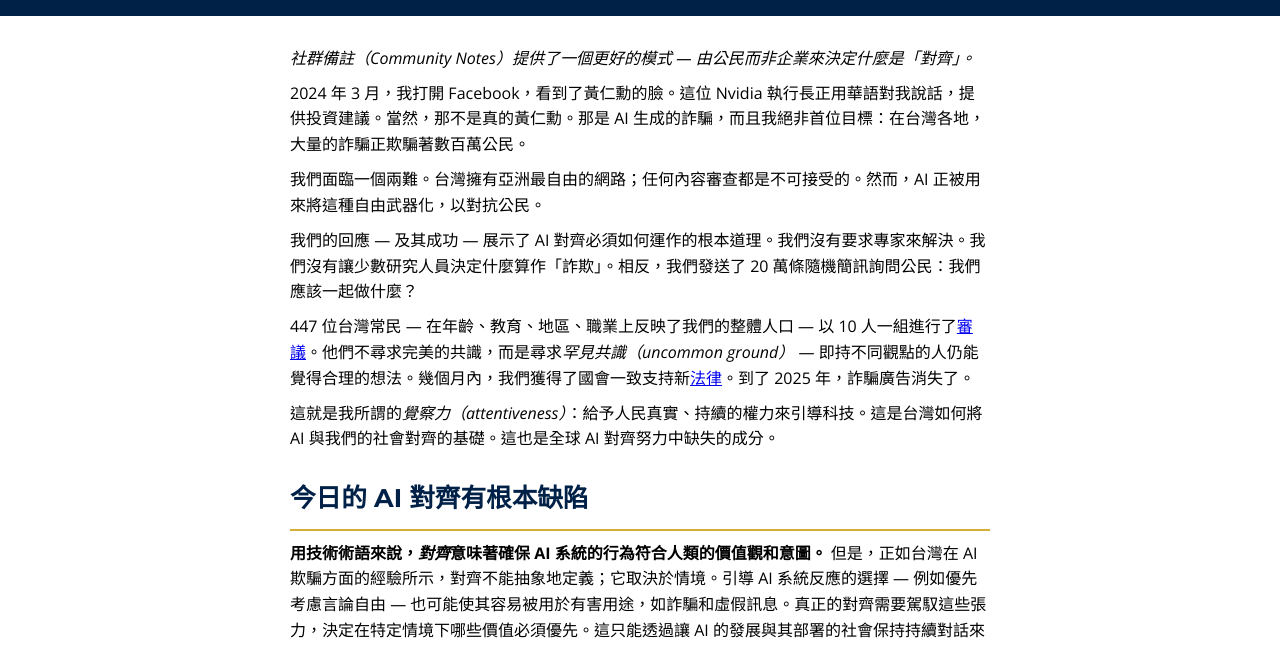
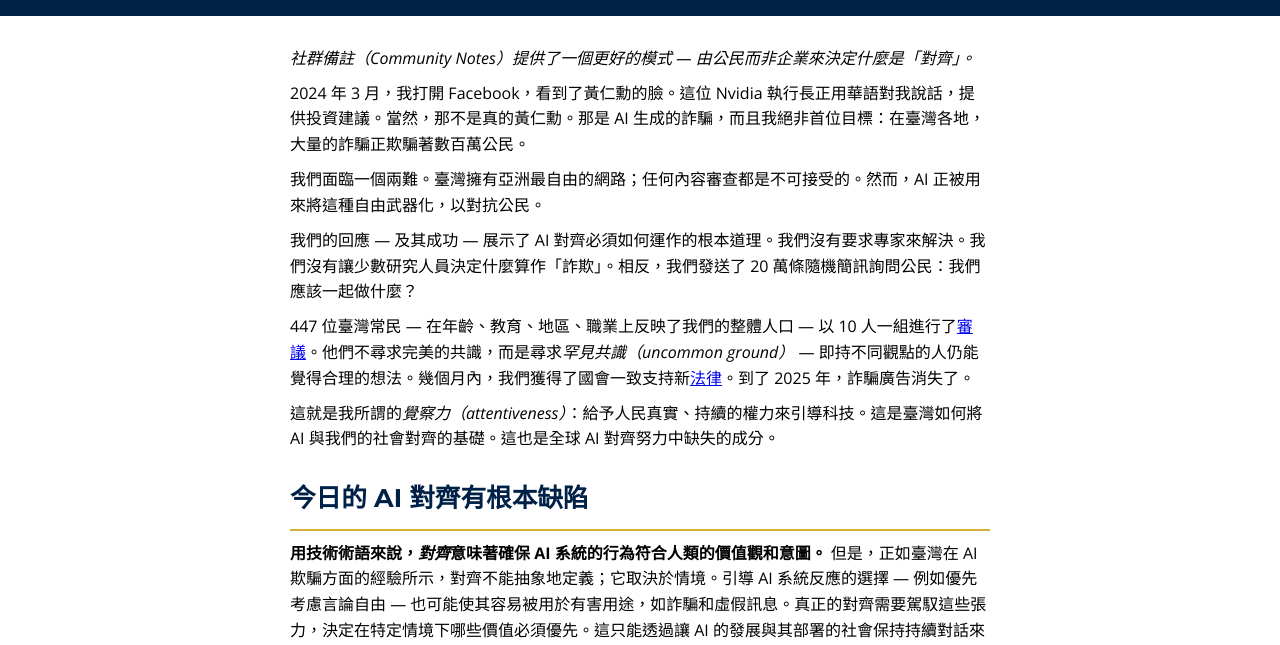
Before and after one commit to akinorioyama/civic.ai, a Jekyll site: the page built from tw-ai-alignment-cannot-be-top-down.md, in a window 1280 px wide and 1400 px high. Shown: the part 275-920 px from the top of the window. Built offline with Jekyll 4.4.1, drawn with Linux system fonts in a browser that asks for light colours; some of the changed text lies outside the part shown.

Commit message:
* fix mistranslation

```diff
--- a/tw-ai-alignment-cannot-be-top-down.md
+++ b/tw-ai-alignment-cannot-be-top-down.md
@@ -9,19 +9,19 @@
 
 *社群備註（Community Notes）提供了一個更好的模式 — 由公民而非企業來決定什麼是「對齊」。*
 
-2024 年 3 月，我打開 Facebook，看到了黃仁勳的臉。這位 Nvidia 執行長正用華語對我說話，提供投資建議。當然，那不是真的黃仁勳。那是 AI 生成的詐騙，而且我絕非首位目標：在台灣各地，大量的詐騙正欺騙著數百萬公民。
+2024 年 3 月，我打開 Facebook，看到了黃仁勳的臉。這位 Nvidia 執行長正用華語對我說話，提供投資建議。當然，那不是真的黃仁勳。那是 AI 生成的詐騙，而且我絕非首位目標：在臺灣各地，大量的詐騙正欺騙著數百萬公民。
 
-我們面臨一個兩難。台灣擁有亞洲最自由的網路；任何內容審查都是不可接受的。然而，AI 正被用來將這種自由武器化，以對抗公民。
+我們面臨一個兩難。臺灣擁有亞洲最自由的網路；任何內容審查都是不可接受的。然而，AI 正被用來將這種自由武器化，以對抗公民。
 
 我們的回應 — 及其成功 — 展示了 AI 對齊必須如何運作的根本道理。我們沒有要求專家來解決。我們沒有讓少數研究人員決定什麼算作「詐欺」。相反，我們發送了 20 萬條隨機簡訊詢問公民：我們應該一起做什麼？
 
-447 位台灣常民 — 在年齡、教育、地區、職業上反映了我們的整體人口 — 以 10 人一組進行了[審議](https://moda.gov.tw/en/major-policies/alignment-assemblies/2024-deliberative-assembly/1521)。他們不尋求完美的共識，而是尋求*罕見共識（uncommon ground）* — 即持不同觀點的人仍能覺得合理的想法。幾個月內，我們獲得了國會一致支持新[法](https://law.moj.gov.tw/ENG/LawClass/LawAll.aspx?pcode=J0080037)[律](https://law.moj.gov.tw/ENG/LawClass/LawAll.aspx?pcode=D0080226)。到了 2025 年，詐騙廣告消失了。
+447 位臺灣常民 — 在年齡、教育、地區、職業上反映了我們的整體人口 — 以 10 人一組進行了[審議](https://moda.gov.tw/en/major-policies/alignment-assemblies/2024-deliberative-assembly/1521)。他們不尋求完美的共識，而是尋求*罕見共識（uncommon ground）* — 即持不同觀點的人仍能覺得合理的想法。幾個月內，我們獲得了國會一致支持新[法](https://law.moj.gov.tw/ENG/LawClass/LawAll.aspx?pcode=J0080037)[律](https://law.moj.gov.tw/ENG/LawClass/LawAll.aspx?pcode=D0080226)。到了 2025 年，詐騙廣告消失了。
 
-這就是我所謂的*覺察力（attentiveness）*：給予人民真實、持續的權力來引導科技。這是台灣如何將 AI 與我們的社會對齊的基礎。這也是全球 AI 對齊努力中缺失的成分。
+這就是我所謂的*覺察力（attentiveness）*：給予人民真實、持續的權力來引導科技。這是臺灣如何將 AI 與我們的社會對齊的基礎。這也是全球 AI 對齊努力中缺失的成分。
 
 ## 今日的 AI 對齊有根本缺陷
 
-**用技術術語來說，*對齊*意味著確保 AI 系統的行為符合人類的價值觀和意圖。** 但是，正如台灣在 AI 欺騙方面的經驗所示，對齊不能抽象地定義；它取決於情境。引導 AI 系統反應的選擇 — 例如優先考慮言論自由 — 也可能使其容易被用於有害用途，如詐騙和虛假訊息。真正的對齊需要駕馭這些張力，決定在特定情境下哪些價值必須優先。這只能透過讓 AI 的發展與其部署的社會保持持續對話來實現。
+**用技術術語來說，*對齊*意味著確保 AI 系統的行為符合人類的價值觀和意圖。** 但是，正如臺灣在 AI 欺騙方面的經驗所示，對齊不能抽象地定義；它取決於情境。引導 AI 系統反應的選擇 — 例如優先考慮言論自由 — 也可能使其容易被用於有害用途，如詐騙和虛假訊息。真正的對齊需要駕馭這些張力，決定在特定情境下哪些價值必須優先。這只能透過讓 AI 的發展與其部署的社會保持持續對話來實現。
 
 **但今天主流的 AI 對齊方法看起來完全不是這樣。它是高度垂直的，由少數私人 AI 企業中的有限行動者主導。** 這些行動者選擇訓練數據，設定最佳化目標，並單方面定義什麼算作「對齊」的行為。他們發布高層次的模型規格（例如「要有幫助」），但在幕後操作和執行它們。
 
@@ -56,14 +56,14 @@
 
 ## 實踐中的覺察力
 
-**覺察力並非偶然出現；它建立在明確的倫理基礎上。** 在明尼蘇達大學 Joan Tronto 教授的關懷倫理基礎上，我與 Caroline Emmer De Albuquerque Green（牛津大學 AI 倫理研究所）共同開發了 [關懷六塊肌（6-Pack of Care）](https://6pack.care/manifesto/) — 六個將倫理原則轉化為制度設計的連鎖實踐。該框架承認一個基本的不對稱性：AI 以超出人類監督的速度和規模運作。為了保持對齊，我們的機構必須演進以匹配這種節奏，透過持續學習、回應和重新校準，並在每個層級都有人在迴路中。
+**覺察力並非偶然出現；它建立在明確的倫理基礎上。** 在明尼蘇達大學 Joan Tronto 教授的關懷倫理基礎上，我與 Caroline Emmer De Albuquerque Green（牛津大學 AI 倫理研究所）共同開發了 [關懷六力（6-Pack of Care）](https://6pack.care/manifesto/) — 六個將倫理原則轉化為制度設計的連鎖實踐。該框架承認一個基本的不對稱性：AI 以超出人類監督的速度和規模運作。為了保持對齊，我們的機構必須演進以匹配這種節奏，透過持續學習、回應和重新校準，並在每個層級都有人在迴路中。
 
 <div class="overview-section">
-<img src="/img/overview-small.jpg" alt="關懷六塊肌插圖，由 Nicky Case 繪製" class="overview-image">
-<p class="figure-caption"><strong>圖 2.</strong> 關懷六塊肌插圖，由 Nicky Case 繪製。</p>
+<img src="/img/overview-small.jpg" alt="關懷六力插圖，由 Nicky Case 繪製" class="overview-image">
+<p class="figure-caption"><strong>圖 2.</strong> 關懷六力插圖，由 Nicky Case 繪製。</p>
 </div>
 
-*覺察力*是核心成分，這就是為什麼我們將其放在關懷六塊肌的第一位。每一種其他形式的關懷都取決於清楚地看到需求和影響發生在哪裡。
+*覺察力*是核心成分，這就是為什麼我們將其放在關懷六力的第一位。每一種其他形式的關懷都取決於清楚地看到需求和影響發生在哪裡。
 
 然而，今天主流的 AI 對齊方法是極度*不具覺察力*的。
 
@@ -111,11 +111,11 @@
 
 與任何創新一樣，有權衡需要管理。開放模型可能會降低惡意使用的門檻；但是，當作為具有公民領導誠信檢查的社群規模助理實施時，它們也將保護擴展到原本被忽視的社群。強制可攜性可能會破壞既有參與者的主導地位，但它也將在爭取全社群卓越的競賽中促進競爭。集體引導似乎會減緩進度，但像模型規格和推論時引用這樣的輕量級工具實際上加速了迭代和信任。
 
-先是作為公民技術專家，然後是台灣的數位部長，現在作為資安大使，我看到了台灣多年的公民科技創新和跨部門合作如何產生了一個具覺察力的技術對齊系統。
+先是作為公民技術專家，然後是臺灣的數位部長，現在作為資安大使，我看到了臺灣多年的公民科技創新和跨部門合作如何產生了一個具覺察力的技術對齊系統。
 
-而且它行得通。有了這個方向盤和具覺察力的公民駕駛，我們已經 [減緩了極化](https://www.dandc.eu/en/article/how-taiwan-has-reduced-social-polarisation-and-become-more-resilient-disinformation) 並保持我們的資訊生態系統與台灣人民的共同目標和價值觀*對齊*。不需要全面壓制。不需要擴大軍備競賽。只需要由處於影響前線的人快速、透明地轉動方向盤。
+而且它行得通。有了這個方向盤和具覺察力的公民駕駛，我們已經 [減緩了極化](https://www.dandc.eu/en/article/how-taiwan-has-reduced-social-polarisation-and-become-more-resilient-disinformation) 並保持我們的資訊生態系統與臺灣人民的共同目標和價值觀*對齊*。不需要全面壓制。不需要擴大軍備競賽。只需要由處於影響前線的人快速、透明地轉動方向盤。
 
-但台灣建立的不僅僅是防禦虛假訊息的工具。相反，它建立並測試了一個用於更廣泛民主 AI 對齊的模型系統 — 一個將公民參與、透明度和快速反應引導到對齊機制中的系統。
+但臺灣建立的不僅僅是防禦假訊息的工具。相反，它建立並測試了一個用於更廣泛民主 AI 對齊的模型系統 — 將公民參與、透明度和快速反應引導到對齊機制中的系統。
 
 工具就在這裡：公開、可攜且多元。它們並不完美，但它們有效，並且相互強化。
 
```
